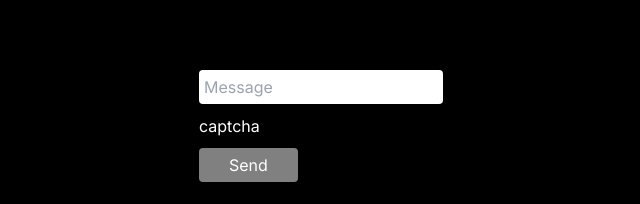
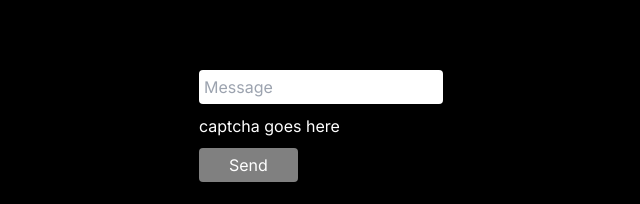
Before and after one commit to Nganga-A/captcha, a Next.js app: page / in a window 1280 px wide. Shown: the top 204 px of the page, without its empty margins (291-931 px from the left). Built offline with nearby package versions, Linux system fonts and the light colour scheme.

Commit message:
Importing component

```diff
--- a/src/app/components/Captcha.js
+++ b/src/app/components/Captcha.js
@@ -1,5 +1,7 @@
 export default function Captcha() {
     return (
-        <div></div>
+        <div>
+            <p>captcha goes here</p>
+        </div>
     )
 }
--- a/src/app/page.tsx
+++ b/src/app/page.tsx
@@ -1,10 +1,12 @@
-
+import Captcha from "./components/Captcha"
 
 export default function Home() {
   return (
     <main>
       <input type="text" placeholder="Message"/>
-      <div>captcha</div>
+      <div>
+        <Captcha/>
+      </div>
       <button>Send</button>
     </main>
   )
```
